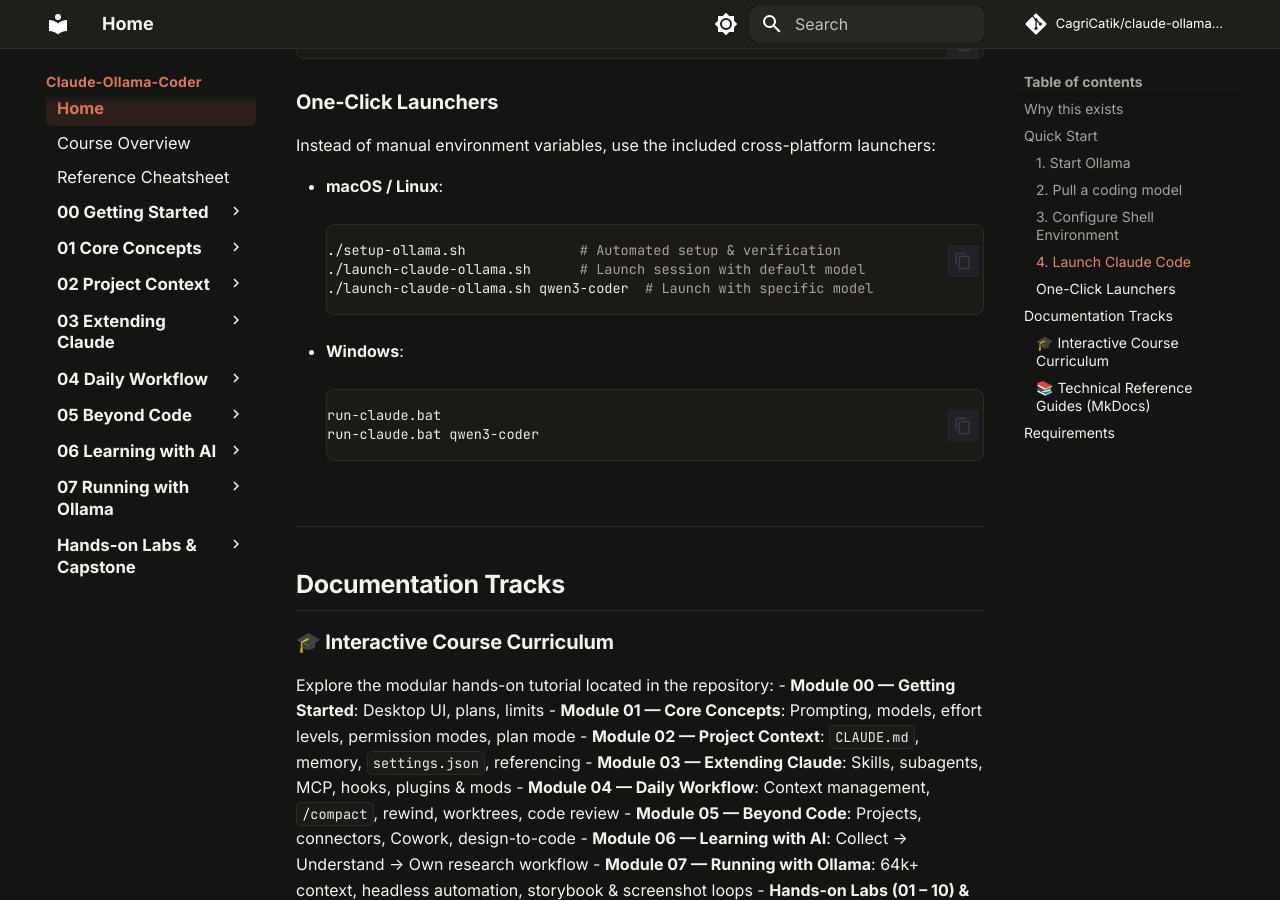
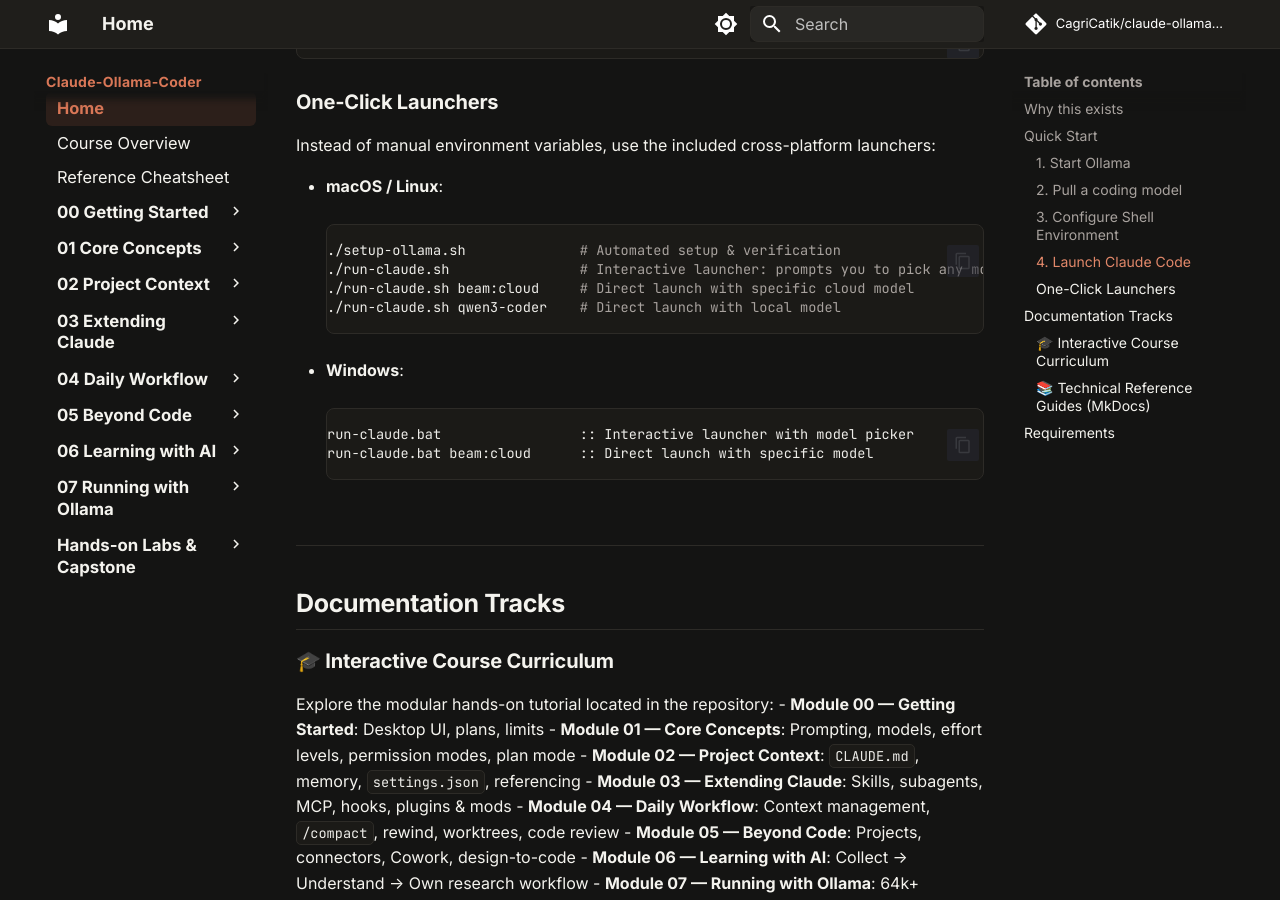
Before and after one commit to CagriCatik/claude-ollama-coder, an MkDocs documentation site: the page built from docs/index.md, in a window 1280 px wide and 900 px high, scrolled down 1384 px. Built offline with MkDocs 1.6.1 and Material for MkDocs 9.7.7, drawn with Linux system fonts in a browser that asks for light colours; comment, search, counter and statistics services are not loaded.

Commit message:
feat(launcher): add interactive model selection to run-claude and cross-platform launchers

````diff
--- a/docs/index.md
+++ b/docs/index.md
@@ -70,13 +70,14 @@
 - **macOS / Linux**:
   ```bash
   ./setup-ollama.sh              # Automated setup & verification
-  ./launch-claude-ollama.sh      # Launch session with default model
-  ./launch-claude-ollama.sh qwen3-coder  # Launch with specific model
+  ./run-claude.sh                # Interactive launcher: prompts you to pick any model
+  ./run-claude.sh beam:cloud     # Direct launch with specific cloud model
+  ./run-claude.sh qwen3-coder    # Direct launch with local model
   ```
 - **Windows**:
   ```bat
-  run-claude.bat
-  run-claude.bat qwen3-coder
+  run-claude.bat                 :: Interactive launcher with model picker
+  run-claude.bat beam:cloud      :: Direct launch with specific model
   ```
 
 ---
````
Also changed, not shown: README.md (+15 -9 lines), 6 other files.
